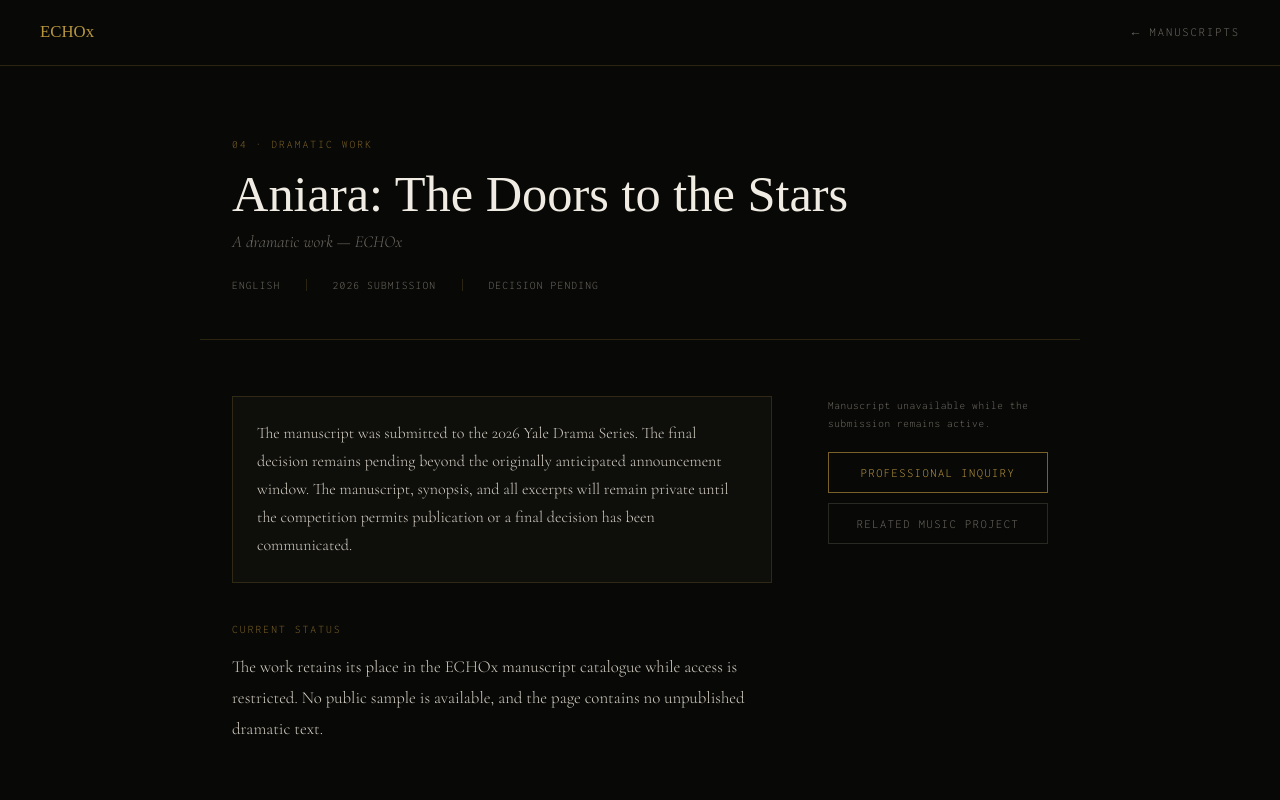
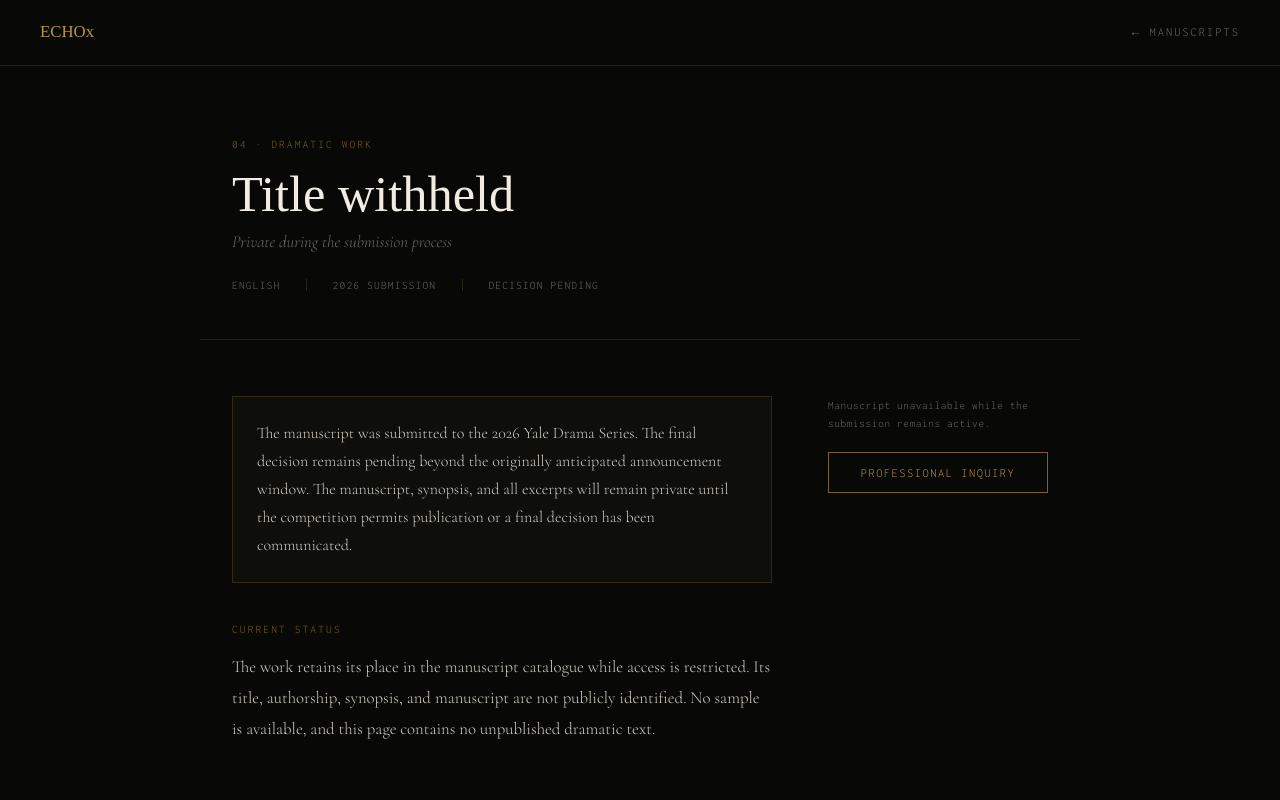
Before and after one commit to ECHOxAI-tech/echoxai-tech.github.io, a plain HTML site: page dramatic-work-withheld.html in a window 1280 px wide. Shown: the top 800 px of the page. Drawn offline with nearby package versions, Linux system fonts and the light colour scheme; a web font is replaced by a local one.

Commit message:
Withhold submitted play title from public site

```diff
--- a/aniara-4c7e2a.html
+++ b/dramatic-work-withheld.html
@@ -3,9 +3,9 @@
 <head>
   <meta charset="UTF-8"/>
   <meta name="viewport" content="width=device-width, initial-scale=1.0"/>
-  <title>Aniara: The Doors to the Stars — ECHOx</title>
+  <title>Title Withheld — Dramatic Work</title>
   <link rel="icon" href="/favicon.svg" type="image/svg+xml"/>
-  <meta name="description" content="Aniara: The Doors to the Stars, a dramatic work by ECHOx. Manuscript withheld while an award decision remains pending."/>
+  <meta name="description" content="A dramatic work whose title, authorship, and manuscript remain private during an active award-submission process."/>
   <link rel="preconnect" href="https://fonts.googleapis.com"/>
   <link rel="preconnect" href="https://fonts.gstatic.com" crossorigin/>
   <link href="https://fonts.googleapis.com/css2?family=IM+Fell+English:ital@0;1&amp;family=Inconsolata:wght@300;400;500&amp;family=Cormorant+Garamond:ital,wght@0,300;0,400;1,300;1,400&amp;display=swap" rel="stylesheet"/>
@@ -16,8 +16,8 @@
   <nav><a href="index.html" class="nav-logo">ECHOx</a><a href="manuscripts.html" class="nav-back">← Manuscripts</a></nav>
   <header class="page-header">
     <span class="access-badge">04 · Dramatic work</span>
-    <h1>Aniara: The Doors to the Stars</h1>
-    <p class="subtitle">A dramatic work — ECHOx</p>
+    <h1>Title withheld</h1>
+    <p class="subtitle">Private during the submission process</p>
     <div class="meta-row"><span>English</span><span>2026 submission</span><span>Decision pending</span></div>
   </header>
   <main class="detail-layout">
@@ -25,13 +25,12 @@
       <div class="status-note">The manuscript was submitted to the 2026 Yale Drama Series. The final decision remains pending beyond the originally anticipated announcement window. The manuscript, synopsis, and all excerpts will remain private until the competition permits publication or a final decision has been communicated.</div>
       <span class="section-label">Current status</span>
       <div class="prose">
-        <p>The work retains its place in the ECHOx manuscript catalogue while access is restricted. No public sample is available, and the page contains no unpublished dramatic text.</p>
+        <p>The work retains its place in the manuscript catalogue while access is restricted. Its title, authorship, synopsis, and manuscript are not publicly identified. No sample is available, and this page contains no unpublished dramatic text.</p>
       </div>
     </article>
     <aside class="actions">
       <p class="availability">Manuscript unavailable while the submission remains active.</p>
-      <a class="action primary" href="mailto:inbox@echoxstudios.art?subject=Professional%20inquiry%20%E2%80%94%20Aniara%3A%20The%20Doors%20to%20the%20Stars">Professional inquiry</a>
-      <a class="action" href="title-withheld.html">Related music project</a>
+      <a class="action primary" href="mailto:inbox@echoxstudios.art?subject=Professional%20inquiry%20%E2%80%94%20withheld%20dramatic%20work">Professional inquiry</a>
     </aside>
   </main>
   <footer><span class="footer-logo">ECHOx</span><ul class="footer-links"><li><a href="manuscripts.html">Manuscripts</a></li><li><a href="lyrics.html">Music</a></li><li><a href="contact.html">Contact</a></li></ul><p class="footer-copy">© Eko Svenningsson — echoxstudios.art — Berlin — All rights reserved</p></footer>
```
Also changed, not shown: about.html (+1 -1 lines), manuscripts.html (+1 -1 lines), title-withheld.html (+1 -1 lines).
